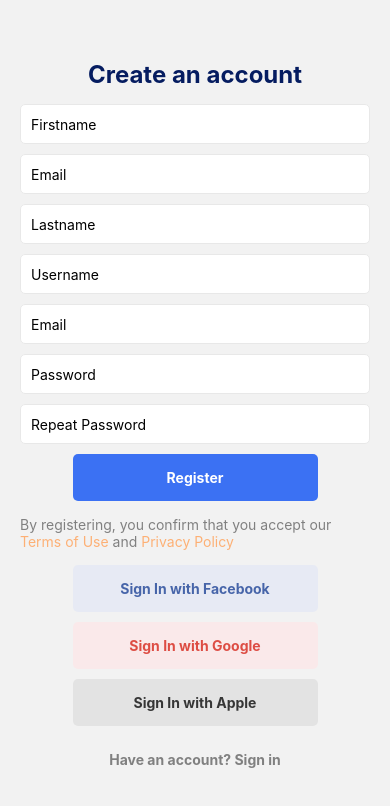
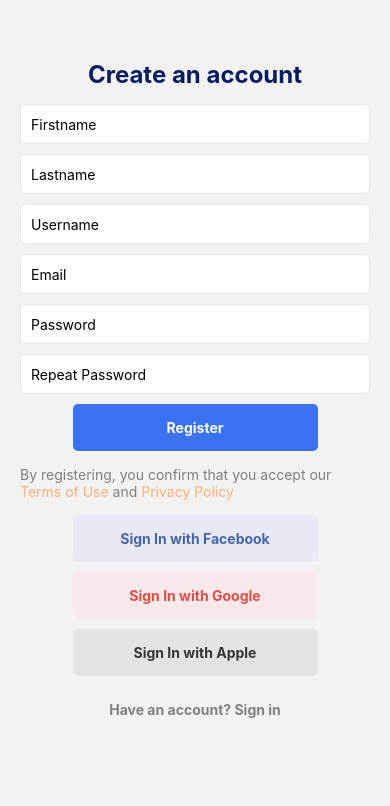
Before and after one commit to YanisBoumrah/Geolocalisation-App, a React Native app: screen /SignUp in a window 390 px wide. Shown: the top 806 px of the page. Built offline with nearby package versions, Linux system fonts and the light colour scheme; no server answers.

Commit message:
modify user body & correct email field

```diff
--- a/src/screens/SignUpScreen/SignUpScreen.js
+++ b/src/screens/SignUpScreen/SignUpScreen.js
@@ -40,7 +40,8 @@ const SignUpScreen = () => {
           firstName: firstName,
           lastName: lastName,
           username: username,
-          email: email
+          email: email,
+          friends: []
         }
         pushData(body);
       })
@@ -96,7 +97,7 @@ const SignUpScreen = () => {
           value={firstName}
           setValue={setFirstName}
         />
-        <CustomInput placeholder="Email" value={email} setValue={setEmail} />
+
         <CustomInput
           placeholder="Lastname"
           value={lastName}
```
